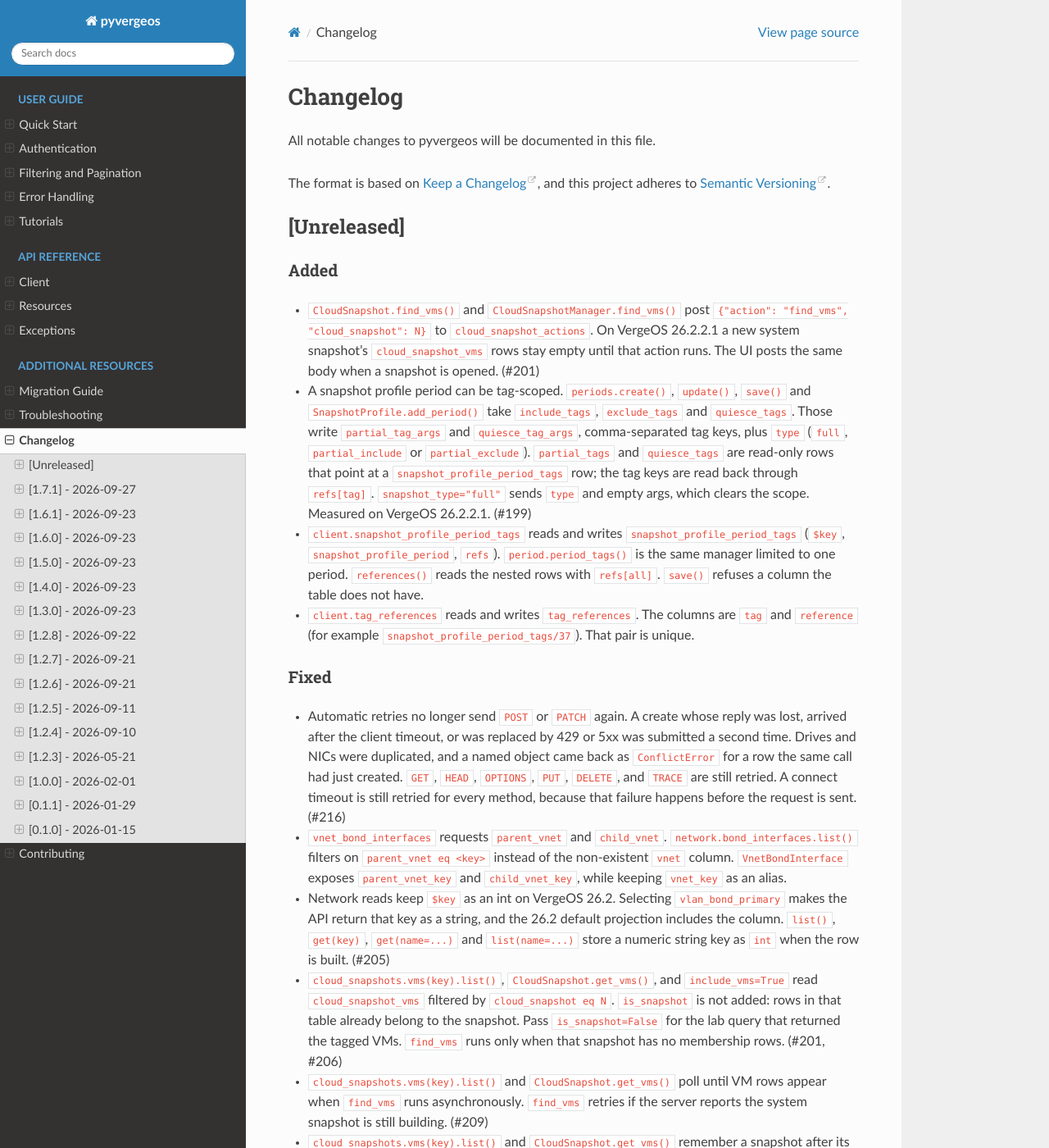
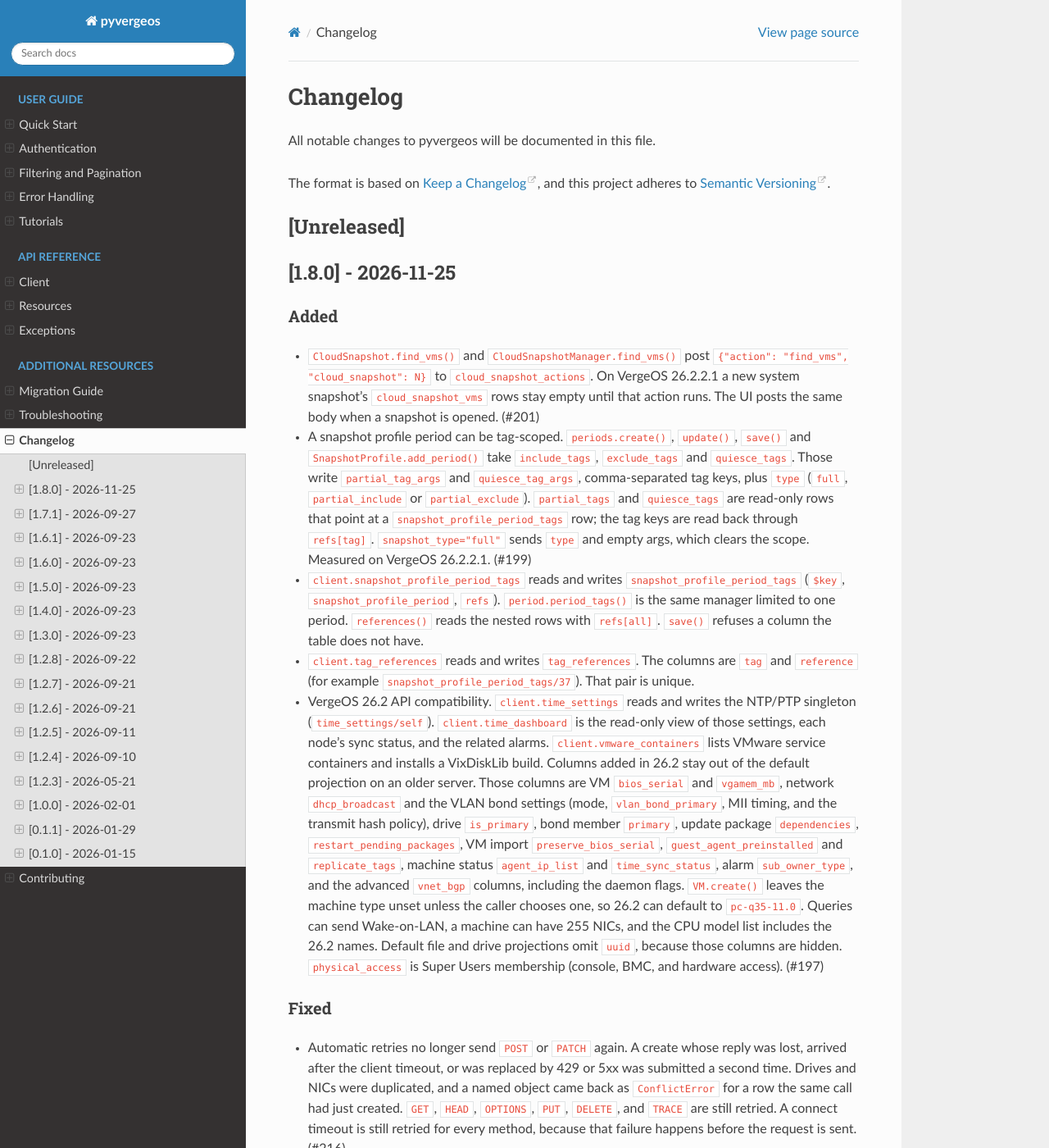
Before and after one commit to verge-io/pyVergeOS, a Sphinx documentation site: the page built from docs/changelog.rst, in a window 1280 px wide and 1400 px high. Shown: the whole window at 82% size. Built offline with Sphinx 7.4.7 and the Read the Docs theme 3.1.0, drawn with Linux system fonts in a browser that asks for light colours; some of the changed text lies outside the part shown.

Commit message:
docs: prepare v1.8.0 release (#221)
Fold the unreleased notes into [1.8.0] - 2026-11-25, including VergeOS
26.2 API compatibility (#197), the API reference docstring fix (#215),
and the bond parent_vnet/child_vnet issue number (#211).

Bump 1.7.1 to 1.8.0 in pyproject.toml, pyvergeos/__version__.py, and
uv.lock.

Co-authored-by: Cursor Agent <cursoragent@cursor.com>

```diff
--- a/docs/changelog.rst
+++ b/docs/changelog.rst
@@ -8,6 +8,9 @@ and this project adheres to `Semantic Versioning <https://semver.org/>`_.
 
 [Unreleased]
 ------------
+
+[1.8.0] - 2026-11-25
+--------------------
 
 Added
 ^^^^^
@@ -34,6 +37,26 @@ Added
 - ``client.tag_references`` reads and writes ``tag_references``. The columns
   are ``tag`` and ``reference`` (for example
   ``snapshot_profile_period_tags/37``). That pair is unique.
+- VergeOS 26.2 API compatibility. ``client.time_settings`` reads and writes
+  the NTP/PTP singleton (``time_settings/self``). ``client.time_dashboard``
+  is the read-only view of those settings, each node's sync status, and the
+  related alarms. ``client.vmware_containers`` lists VMware service
+  containers and installs a VixDiskLib build. Columns added in 26.2 stay
+  out of the default projection on an older server. Those columns are VM
+  ``bios_serial`` and ``vgamem_mb``, network ``dhcp_broadcast`` and the VLAN
+  bond settings (mode, ``vlan_bond_primary``, MII timing, and the transmit
+  hash policy), drive ``is_primary``, bond member ``primary``, update
+  package ``dependencies``, ``restart_pending_packages``, VM import
+  ``preserve_bios_serial``, ``guest_agent_preinstalled`` and
+  ``replicate_tags``, machine status ``agent_ip_list`` and
+  ``time_sync_status``, alarm ``sub_owner_type``, and the advanced
+  ``vnet_bgp`` columns, including the daemon flags. ``VM.create()`` leaves
+  the machine type unset unless the caller chooses one, so 26.2 can default
+  to ``pc-q35-11.0``. Queries can send Wake-on-LAN, a machine can have 255
+  NICs, and the CPU model list includes the 26.2 names. Default file and
+  drive projections omit ``uuid``, because those columns are hidden.
+  ``physical_access`` is Super Users membership (console, BMC, and hardware
+  access). (#197)
 
 Fixed
 ^^^^^
@@ -100,6 +123,16 @@ Fixed
   ``requests>=2.28.0`` still allows 1.25, so an environment that met the
   declared dependencies could raise ``TypeError`` while creating a
   connection. (#196)
+
+Docs
+^^^^
+
+- Resource docstrings render in the API reference again. Napoleon does not
+  recognise a ``Properties`` section, so a wrapped description became a
+  block quote and the fields under it were dropped. Those fields are
+  documented under ``Attributes``, and ``AuthSourceManager.create`` leaves
+  a blank line before its parameter list. Pull-request CI fails when
+  ``sphinx-build`` reports a warning. (#215)
 
 [1.7.1] - 2026-09-27
 --------------------
--- a/pyproject.toml
+++ b/pyproject.toml
@@ -1,6 +1,6 @@
 [project]
 name = "pyvergeos"
-version = "1.7.1"
+version = "1.8.0"
 description = "Python SDK for the VergeOS REST API"
 readme = "README.md"
 license = { text = "Apache-2.0" }
--- a/pyvergeos/__version__.py
+++ b/pyvergeos/__version__.py
@@ -1,3 +1,3 @@
 """Version information for pyvergeos."""
 
-__version__ = "1.7.1"
+__version__ = "1.8.0"
```
Also changed, not shown: other parts of docs/changelog.rst (+1 -1 lines), 1 other file.
